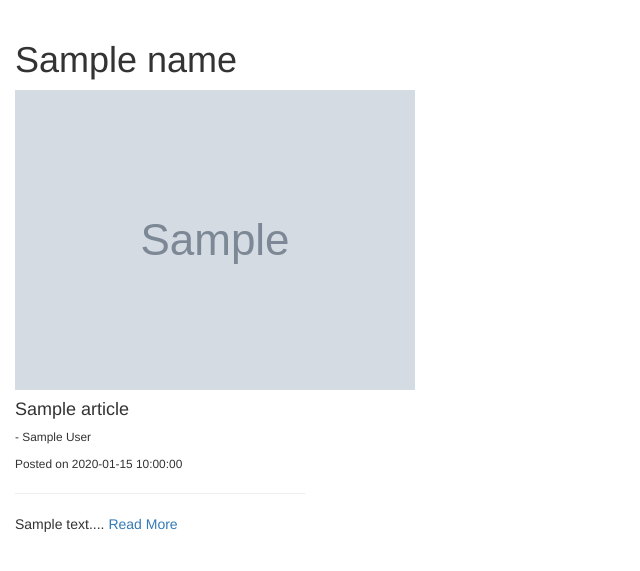
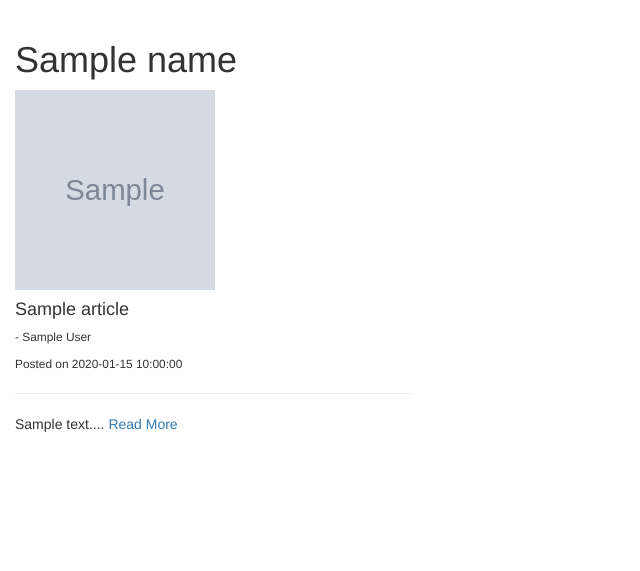
Before and after one commit to claudinemahoro/NewsApi, a Flask app: template app/templates/articles.html in a window 1280 px wide. Shown: the part 52-623 px from the top of the page, without its empty margins (0-640 px from the left). Run offline with Flask 2, Linux system fonts and the light colour scheme; the template is opened without the code that fills it: most values are stand-ins (such as "Sample title", 1, 10 or a date in 2020); grey boxes marked "Sample" are stand-in pictures; some libraries are stand-ins or nearby versions.

Commit message:
modifying the articles page layout

```diff
--- a/app/templates/articles.html
+++ b/app/templates/articles.html
@@ -8,9 +8,9 @@
     </div>
     <div class="row">
         {% for article in articles %}
-        <div class="col-md-3 articles-details">
+        <div class="col-md-4 articles-details">
             <a href={{article.url}} target="_blank">
-                <img src={{article.urlToImage}}>
+                <img src={{article.urlToImage}} height="200px" width="200px">
             </a>
             <div class="words">
                 <h4 class="text-bold"> {{article.title}} </h4>
```
